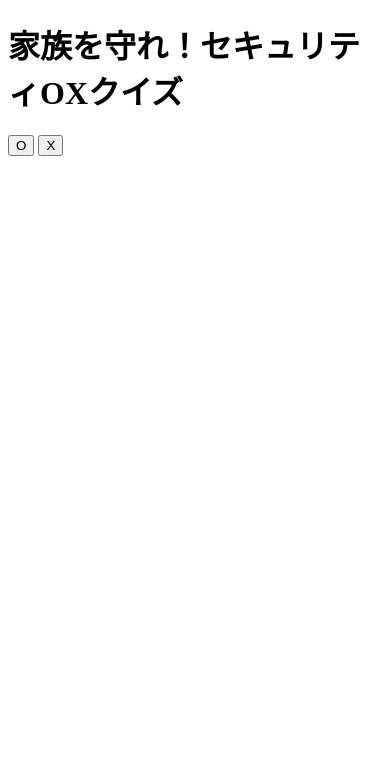
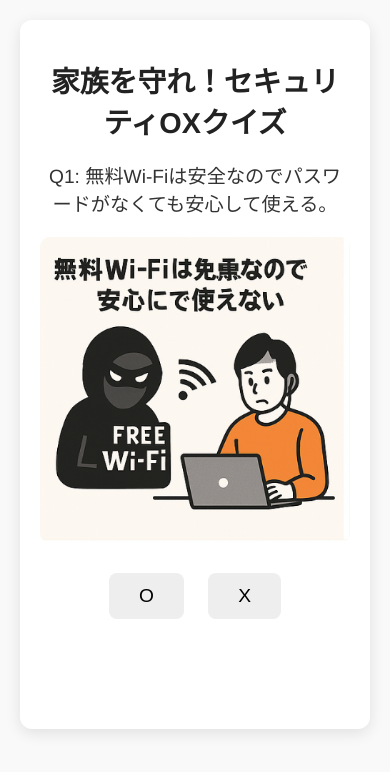
Before and after one commit to ZENIMOON/ox-quiz, a plain HTML site: page index.html in a window 390 px wide. Drawn offline with Linux system fonts and the light colour scheme.

Commit message:
Update index.html

```diff
--- a/index.html
+++ b/index.html
@@ -2,14 +2,81 @@
 <html lang="ja">
 <head>
   <meta charset="UTF-8">
-  <title>OXクイズ</title>
-  <link rel="stylesheet" href="style.css">
+  <title>家族を守れ！セキュリティOXクイズ</title>
+  <meta name="viewport" content="width=device-width, initial-scale=1.0">
+  <style>
+    body {
+      font-family: 'Helvetica Neue', sans-serif;
+      margin: 0;
+      padding: 0;
+      background-color: #f9f9f9;
+      text-align: center;
+      color: #333;
+    }
+    .quiz-container {
+      max-width: 600px;
+      margin: 50px auto;
+      background: #fff;
+      padding: 30px;
+      border-radius: 12px;
+      box-shadow: 0 4px 15px rgba(0, 0, 0, 0.1);
+    }
+    h1 {
+      font-size: 1.8em;
+      margin-bottom: 20px;
+      color: #222;
+    }
+    #question {
+      font-size: 1.2em;
+      margin-bottom: 20px;
+    }
+    #quiz-image {
+      width: 100%;
+      max-width: 400px;
+      border-radius: 10px;
+      margin-bottom: 20px;
+    }
+    .buttons button {
+      font-size: 1.2em;
+      margin: 10px;
+      padding: 12px 30px;
+      border: none;
+      border-radius: 8px;
+      background-color: #eee;
+      transition: background-color 0.2s, transform 0.2s;
+      cursor: pointer;
+    }
+    .buttons button:hover {
+      background-color: #ddd;
+      transform: scale(1.05);
+    }
+    #feedback {
+      font-weight: bold;
+      font-size: 1.2em;
+      margin: 20px 0;
+      min-height: 40px;
+    }
+    #result {
+      font-size: 1.4em;
+      font-weight: bold;
+      margin-top: 20px;
+    }
+    @media (max-width: 600px) {
+      .quiz-container {
+        margin: 20px;
+        padding: 20px;
+      }
+      #quiz-image {
+        width: 100%;
+      }
+    }
+  </style>
 </head>
 <body>
   <div class="quiz-container">
     <h1>家族を守れ！セキュリティOXクイズ</h1>
     <div id="question"></div>
-    <img id="quiz-image" src="" style="max-width: 80%; display: none;" />
+    <img id="quiz-image" src="" style="display: none;" />
     <div class="buttons">
       <button onclick="answer('O')">O</button>
       <button onclick="answer('X')">X</button>
@@ -17,6 +84,93 @@
     <div id="feedback"></div>
     <div id="result"></div>
   </div>
-  <script src="script.js"></script>
+  <script>
+    const quizData = [
+      {
+        question: "無料Wi-Fiは安全なのでパスワードがなくても安心して使える。",
+        correctAnswer: "X",
+        image: "images/q1.png"
+      },
+      {
+        question: "怪しいメールのリンクをクリックしてはいけない。",
+        correctAnswer: "O",
+        image: "images/q2.png"
+      },
+      {
+        question: "ウイルス対策ソフトは最新の状態にしておくべきである。",
+        correctAnswer: "O",
+        image: "images/q3.png"
+      },
+      {
+        question: "ネットにアップした写真は後から完全に削除できる。",
+        correctAnswer: "X",
+        image: "images/q4.png"
+      },
+      {
+        question: "SNSの投稿は全世界の誰でも見られる可能性がある。",
+        correctAnswer: "O",
+        image: "images/q5.png"
+      }
+    ];
+
+    let current = 0;
+    let score = 0;
+
+    function showQuestion() {
+      const q = quizData[current];
+      document.getElementById("question").innerText = `Q${current + 1}: ${q.question}`;
+
+      const img = document.getElementById("quiz-image");
+      if (q.image) {
+        img.src = q.image;
+        img.style.display = "block";
+      } else {
+        img.style.display = "none";
+      }
+
+      document.getElementById("feedback").innerText = "";
+      document.getElementById("result").innerText = "";
+      document.querySelector(".buttons").style.display = "block";
+    }
+
+    function answer(choice) {
+      const isCorrect = choice === quizData[current].correctAnswer;
+      const feedback = document.getElementById("feedback");
+
+      if (isCorrect) {
+        score++;
+        feedback.innerText = "正解！🎉 よく守った！";
+        feedback.style.color = "green";
+      } else {
+        feedback.innerText = "不正解…😢 油断大敵！";
+        feedback.style.color = "red";
+      }
+
+      current++;
+      if (current < quizData.length) {
+        setTimeout(showQuestion, 1500);
+      } else {
+        setTimeout(showResult, 1500);
+      }
+    }
+
+    function showResult() {
+      document.getElementById("question").innerText = "";
+      document.getElementById("quiz-image").style.display = "block";
+      document.querySelector(".buttons").style.display = "none";
+      document.getElementById("feedback").innerText = "";
+
+      const result = document.getElementById("result");
+      if (score === 5) {
+        document.getElementById("quiz-image").src = "images/success.png";
+        result.innerText = "あなたは家族を完全に守りました！セキュリティヒーロー！🛡️";
+      } else {
+        document.getElementById("quiz-image").src = "images/fail.png";
+        result.innerText = `まだ危険がいっぱい…学び直そう！ (${score}/5問 正解)`;
+      }
+    }
+
+    showQuestion();
+  </script>
 </body>
 </html>
```
